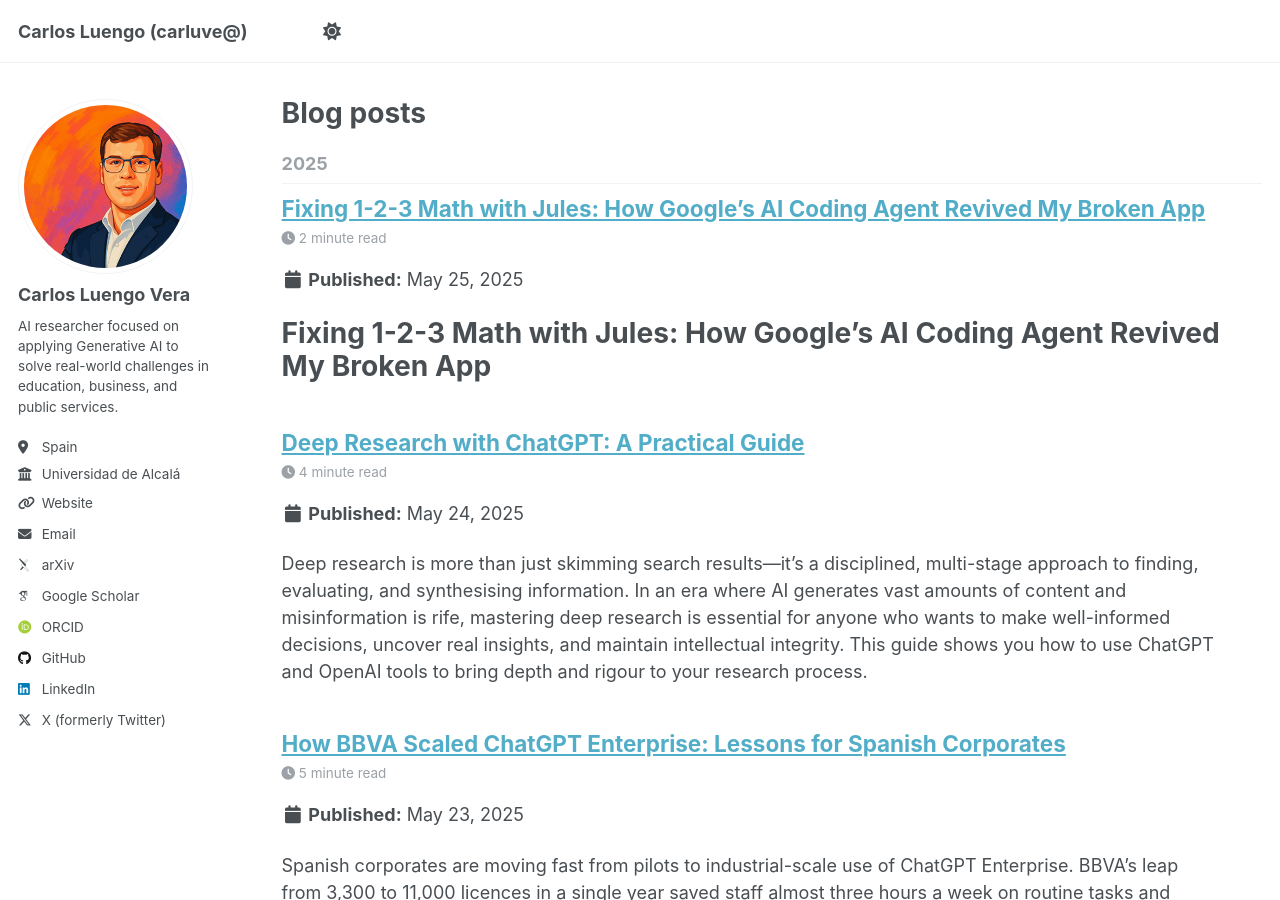
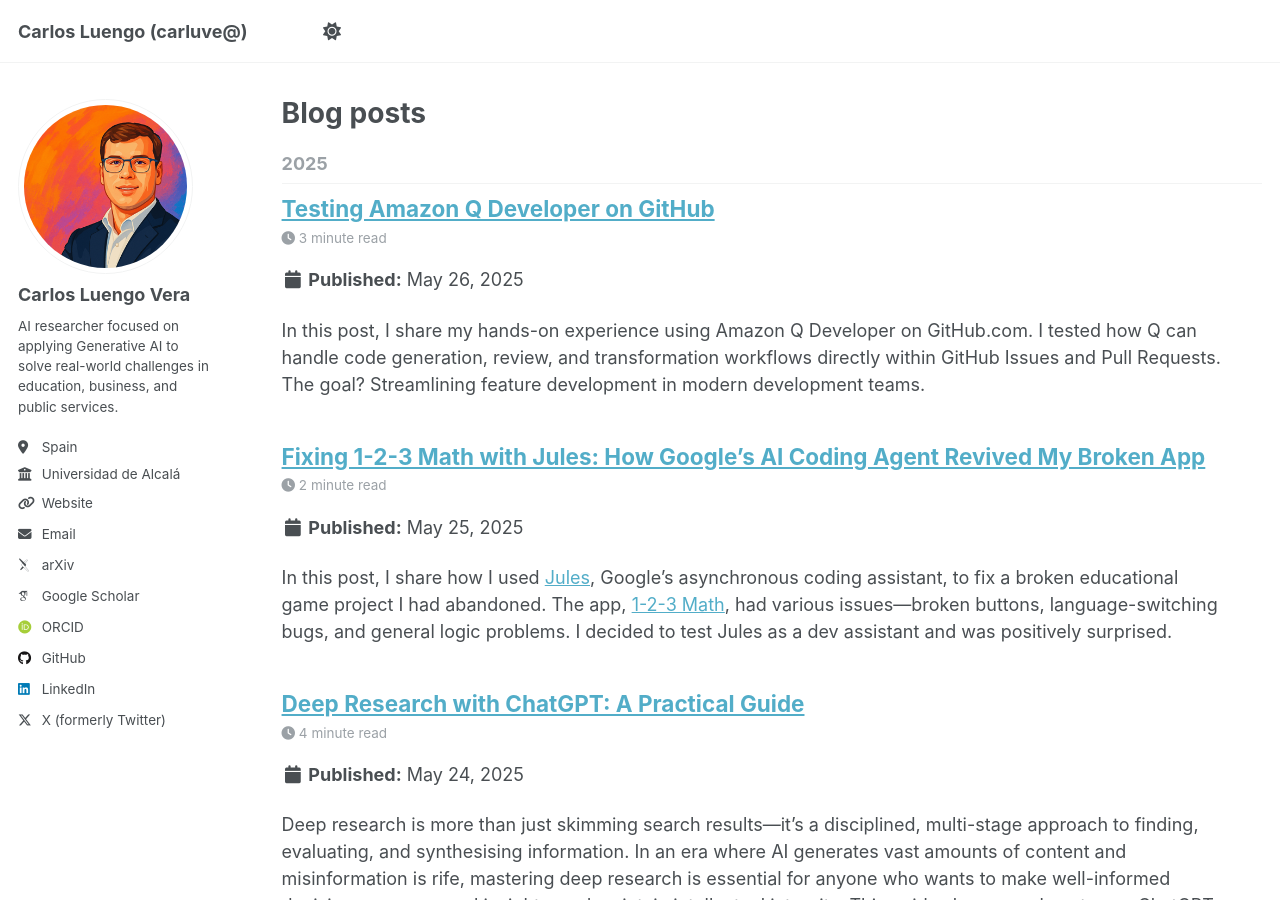
Before and after one commit to Carluve/carluve.github.io, a Jekyll site: the page built from _pages/year-archive.html, in a window 1280 px wide and 900 px high. Built offline with Jekyll 4.4.1, drawn with Linux system fonts in a browser that asks for light colours; some web fonts are replaced; some of the changed lines change nothing that is shown.

Commit message:
Refactor code structure for improved readability and maintainability

```diff
--- a/_posts/2025-05-25-fixing-123-math-with-jules.md
+++ b/_posts/2025-05-25-fixing-123-math-with-jules.md
@@ -1,11 +1,16 @@
 ---
 title: "Fixing 1-2-3 Math with Jules: How Google’s AI Coding Agent Revived My Broken App"
 date: 2025-05-25
+categories: [AI, development, Google, JavaScript]
+permalink: /posts/2025/05/fixing-123-math-jules-google-ai/
+tags:
+  - Jules
+  - Google
+  - AI Coding
+  - JavaScript
+  - Debugging
+image: /images/post/2025/202505_01jules.png
 ---
-
-# Fixing 1-2-3 Math with Jules: How Google’s AI Coding Agent Revived My Broken App
-
-## 📝 Summary
 
 In this post, I share how I used [Jules](https://jules.google), Google’s asynchronous coding assistant, to fix a broken educational game project I had abandoned. The app, [1-2-3 Math](https://www.carlosluengo.com/portfolio/2025-05-123math/), had various issues—broken buttons, language-switching bugs, and general logic problems. I decided to test Jules as a dev assistant and was positively surprised.
 
--- /dev/null
+++ b/_posts/2025-05-26-testing-amazon-q-developer-on-github.md
@@ -0,0 +1,100 @@
+---
+title: "Testing Amazon Q Developer on GitHub"
+date: 2025-05-26
+categories: [AI, cloud, development, AWS]
+permalink: /posts/2025/05/amazon-q-github-testing/
+tags:
+  - Amazon Q
+  - GitHub
+  - AI Developer Tools
+  - Code Generation
+  - Code Review
+image: /images/post/2025/202505_06amazonq.png
+---
+
+In this post, I share my hands-on experience using Amazon Q Developer on GitHub.com. I tested how Q can handle code generation, review, and transformation workflows directly within GitHub Issues and Pull Requests. The goal? Streamlining feature development in modern development teams.
+
+---
+
+## Introduction
+
+Amazon Q Developer is AWS's generative AI assistant designed to accelerate software development within GitHub.com and GitHub Enterprise Cloud. It aims to automate several routine but critical tasks — like writing code, reviewing pull requests, or modernising legacy Java — without leaving your GitHub workflow.
+
+After seeing it announced, I was curious: Can a tool like this meaningfully reduce developer toil and improve software quality, or is it just another "AI helper" with a fancy wrapper?
+
+---
+
+## Key Benefits
+
+From my tests, the Amazon Q Developer app offers three powerful use cases:
+
+- **Feature Development Agent**
+  Automatically generates merge-ready code based on GitHub issue descriptions. Think "prompt engineering" but for source code — it reads your issue, replies, then creates a PR.
+
+- **Code Review Agent**
+  Analyses pull requests to flag code quality and security issues. It provides inline comments with severity levels and suggestions. You can accept the changes, refine them, or request a code fix.
+
+- **Java Code Transformation Agent**
+  This one’s more niche — it helps upgrade Java applications from Java 8 or 11 to 17, keeping compatibility in mind with minimal effort.
+
+---
+
+## How it works: A walkthrough
+
+Here’s the flow I tested:
+
+### Step 1: Create a GitHub Issue
+I created a new issue on GitHub with the title "Security test" and the description:
+> “Please check all errors in the code. This product is for kids.”
+
+#### 📸 Screenshot Placeholder
+![GitHub issue being created and assigned to Amazon Q](/images/post/2025/202505_01amazonq.png)
+
+### Step 2: Assign the Issue to Amazon Q
+With one click on the "Assign to Amazon Q" button, the task is queued for processing. Q instantly comments to say it's working on generating the code.
+
+#### 📸 Screenshot Placeholder
+![Q Developer's first response in the issue](/images/post/2025/202505_02amazonq.png)
+
+### Step 3: Code Review Automation
+Once a pull request is created, Q automatically runs a code review. It flags risky code patterns (like undefined access in JS), suggests improvements, and adds severity tags.
+
+#### 📸 Screenshot Placeholder
+![Inline review with warning, severity level, and description](/images/post/2025/202505_03amazonq.png)
+
+### Step 4: Fix Suggestions & Pull Request Creation
+After the review, Q posts final comments and creates a PR with structured commits. You can review, merge or request improvements as usual.
+
+#### 📸 Screenshot Placeholder
+![Summary of the pull request and deployment success](/images/post/2025/202505_04amazonq.png)
+
+### Bonus: JSON Error Handling Fix
+I tested how Q handles specific bugs. I logged a known issue in JSON parsing. Q created a custom utility for structured logging (`logJsonError`), documented its reasoning, and opened the PR.
+
+#### 📸 Screenshot Placeholder
+![Full context of the JSON fix pull request](/images/post/2025/202505_05amazonq.png)
+
+---
+
+## Conclusions
+
+Amazon Q Developer exceeded my expectations in some areas and revealed limitations in others:
+
+**👍 What impressed me:**
+- Seamless GitHub integration (no context switching)
+- Code reviews are genuinely helpful for catching risky patterns
+- Auto-PR generation works well for cleanly defined tasks
+- Security and severity tagging in code comments
+
+**👎 What could be improved:**
+- Fix suggestions are sometimes missing or vague
+- Works best with clearly worded issues (prompting matters!)
+- Currently focused mostly on Java and JS — limited tech stack support
+
+---
+
+## Final thoughts
+
+Amazon Q Developer is more than a toy — it’s a serious assistant for engineering teams. If you write clear, actionable GitHub issues, Q can become a productive AI pair programmer that lives where developers already work.
+
+As AI development accelerates, tools like this will change the shape of software engineering. The promise isn’t to replace developers, but to supercharge them — and Amazon Q feels like a solid first step in that direction.
```
Also changed, not shown: images/post/2025/202505_01amazonq.png (added), images/post/2025/202505_02amazonq.png (added), images/post/2025/202505_03amazonq.png (added), images/post/2025/202505_04amazonq.png (added), images/post/2025/202505_05amazonq.png (added), images/post/2025/202505_06amazonq.png (added).
